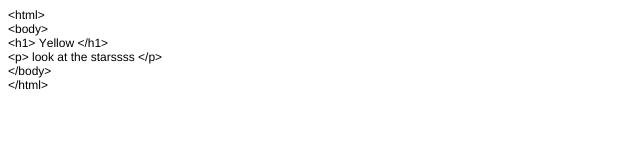
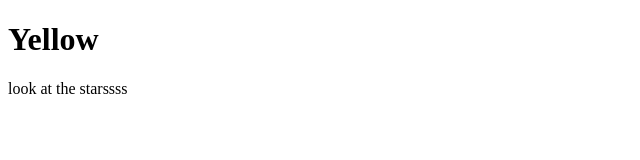
Before and after one commit to ShreyaAgarwal03/ShreyaAgarwal03.github.io, a plain HTML site: page index.html in a window 1280 px wide. Shown: the whole page, without its empty margins (0-640 px from the left). Drawn offline with Linux system fonts and the light colour scheme.

Commit message:
changed HTML

```diff
--- a/index.html
+++ b/index.html
@@ -1,22 +1,7 @@
-<!DOCTYPE html PUBLIC "-//W3C//DTD HTML 4.01//EN" "http://www.w3.org/TR/html4/strict.dtd">
+<!DOCTYPE html>
 <html>
-<head>
-  <meta http-equiv="Content-Type" content="text/html; charset=utf-8">
-  <meta http-equiv="Content-Style-Type" content="text/css">
-  <title></title>
-  <meta name="Generator" content="Cocoa HTML Writer">
-  <meta name="CocoaVersion" content="1504.83">
-  <style type="text/css">
-    p.p1 {margin: 0.0px 0.0px 0.0px 0.0px; line-height: 14.0px; font: 12.0px Helvetica; color: #000000; -webkit-text-stroke: #000000}
-    span.s1 {font-kerning: none}
-  </style>
-</head>
 <body>
-<p class="p1"><span class="s1">&lt;html&gt;</span></p>
-<p class="p1"><span class="s1">&lt;body&gt;</span></p>
-<p class="p1"><span class="s1">&lt;h1&gt; Yellow &lt;/h1&gt;</span></p>
-<p class="p1"><span class="s1">&lt;p&gt; look at the starssss &lt;/p&gt;</span></p>
-<p class="p1"><span class="s1">&lt;/body&gt;</span></p>
-<p class="p1"><span class="s1">&lt;/html&gt;</span></p>
+<h1> Yellow </h1>
+<p> look at the starssss </p>
 </body>
 </html>
```
Also changed, not shown: 1 other file.
